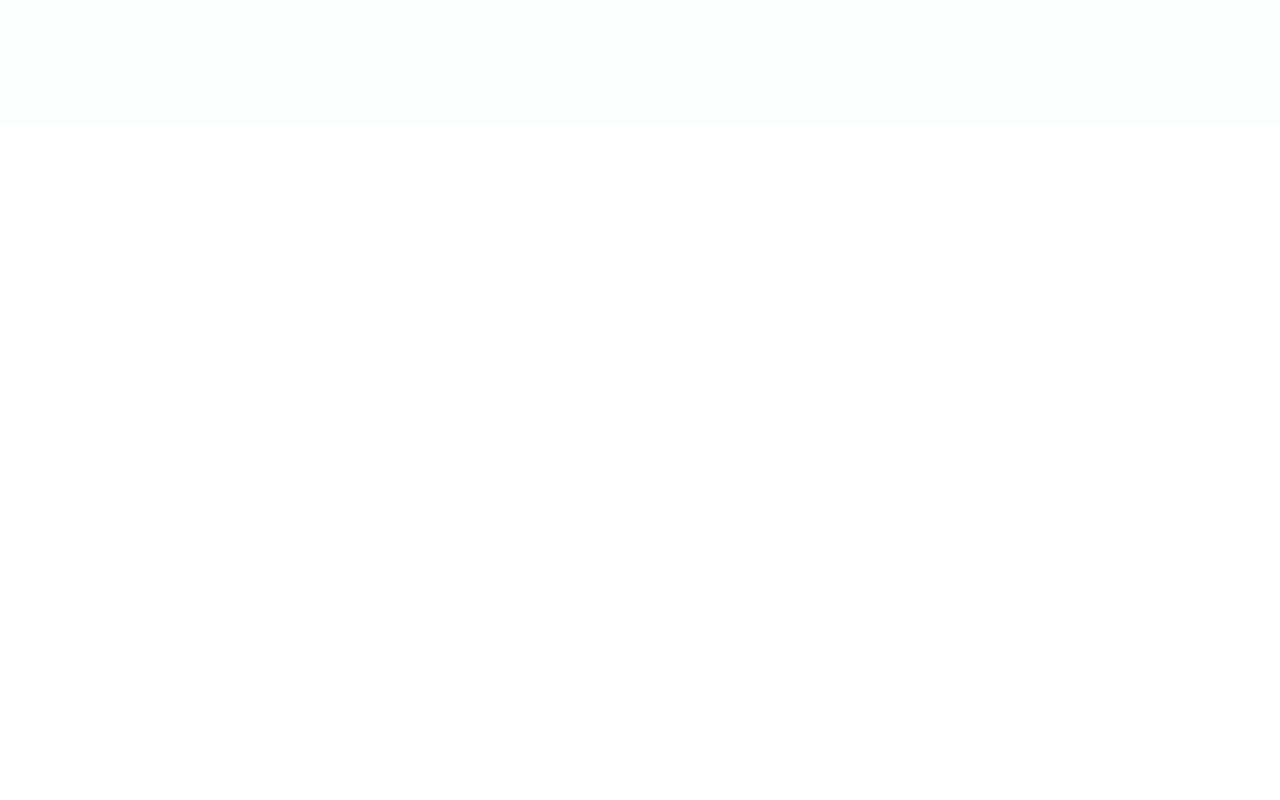
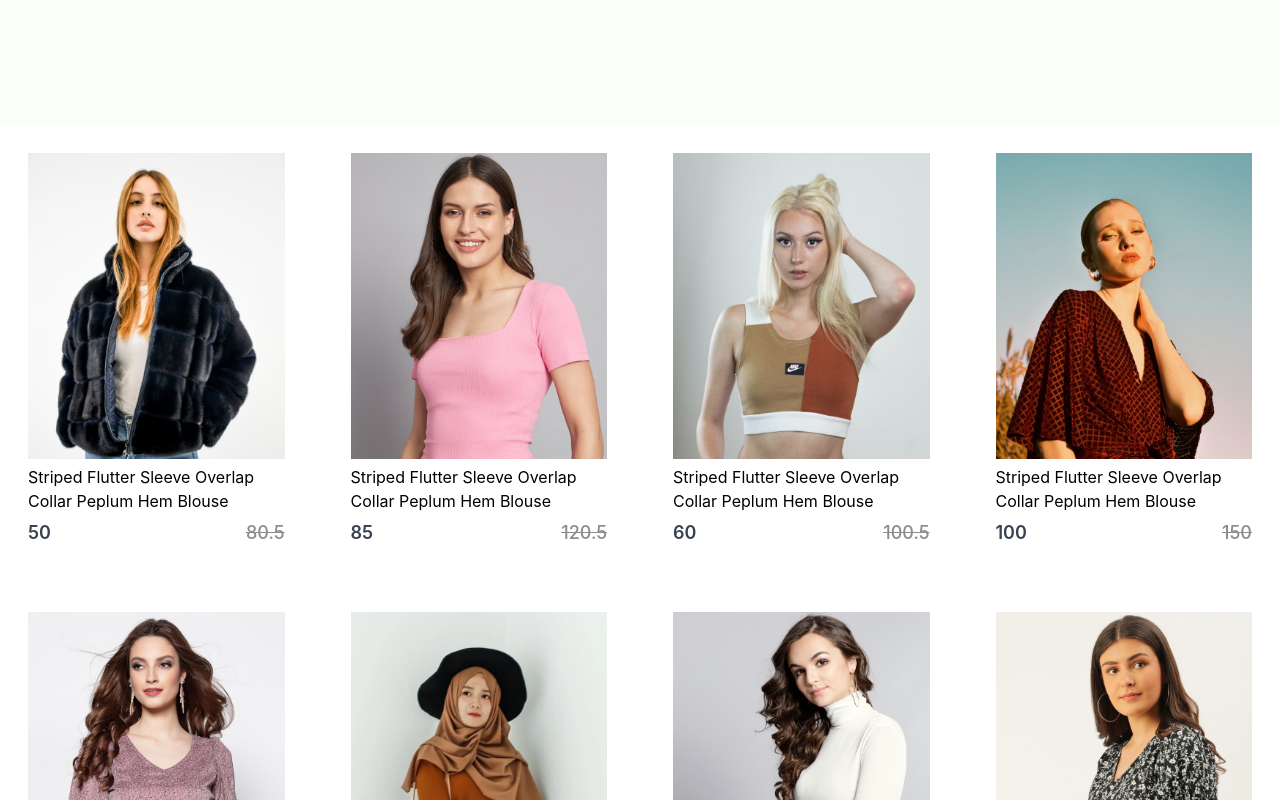
Before and after one commit to WeeHaw1812/Ecommerce-App-Group6, a React (Create React App) app in the folder frontend/: page / in a window 1280 px wide. Shown: the part 780-1580 px from the top of the page. Before the commit the page ends 905 px from the top, so only its background shows below. Built offline with nearby package versions, Linux system fonts and the light colour scheme.

Commit message:
Add Items

```diff
--- a/frontend/src/Components/Item/Item.jsx
+++ b/frontend/src/Components/Item/Item.jsx
@@ -1,31 +1,15 @@
-import React from 'react'
-import './Item.css'
-import all_product from '../../Assets/all_product'
+import React from "react";
+import "./Item.css";
 const Item = (props) => {
   return (
-    <div className='item'>
-        <img className="" src={props.image} />
-        <p>{props.name}</p>
-        <div className="item-prices">
-            <div className="item-price-new">
-                {props.new_price}
-            </div>
-            <div className="item-price-old">
-                {props.old_price}
-            </div>
-        </div>
-
-    </div>
-  )
-}
-const App = () => {
-  return (
-    <div className="products-container">
-      {all_product.map((item) => (
-        <Item key={item.id} {...item} />
-      ))}
+    <div className="item">
+      <img className="" alt="" src={props.image} />
+      <p>{props.name}</p>
+      <div className="item-prices">
+        <div className="item-price-new">{props.new_price}</div>
+        <div className="item-price-old">{props.old_price}</div>
+      </div>
     </div>
   );
 };
-
-export default App;
+export default Item;
--- /dev/null
+++ b/frontend/src/Components/NewCollections/NewCollections.css
@@ -0,0 +1,49 @@
+.products-container {
+    display: grid;
+    grid-template-columns: repeat(auto-fill, minmax(300px, 1fr));
+    /* Each column 200px wide, occupy equal space */
+    grid-gap: 10px;
+    /* Gap between grid items */
+}
+
+.item {
+
+    padding: 28px;
+}
+
+.item img {
+    max-width: 100%;
+}
+
+.item-prices {
+    display: flex;
+    justify-content: space-between;
+}
+
+
+.item p {
+    margin: 6px 0px;
+}
+
+.item-price {
+    display: flex;
+    gap: 20px;
+}
+
+.item-price-new {
+    color: #374151;
+    font-size: 18px;
+    font-weight: 600;
+}
+
+.item-price-old {
+    color: #8c8c8c;
+    font-size: 18px;
+    font-weight: 500;
+    text-decoration: line-through;
+}
+
+.item:hover {
+    transform: scale(1.05);
+    transition: 0.6s;
+}
--- /dev/null
+++ b/frontend/src/Components/NewCollections/NewCollections.jsx
@@ -0,0 +1,15 @@
+import React from "react";
+import all_product from "../../Assets/all_product";
+import "./NewCollections.css";
+import Item from "../Item/Item";
+const NewCollections = () => {
+  return (
+    <div className="products-container">
+      {all_product.map((item) => (
+        <Item key={item.id} {...item} />
+      ))}
+    </div>
+  );
+};
+
+export default NewCollections;
--- a/frontend/src/Pages/Shop.jsx
+++ b/frontend/src/Pages/Shop.jsx
@@ -1,10 +1,12 @@
 import React from "react";
 import Hero from "../Components/Hero/Hero";
+import NewCollections from "../Components/NewCollections/NewCollections";
 
 const Shop = () => {
   return (
     <div>
       <Hero />
+      <NewCollections />
     </div>
   );
 };
```
